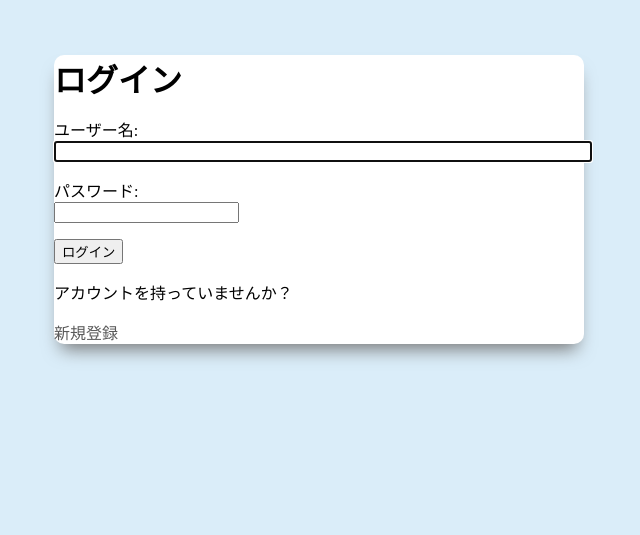
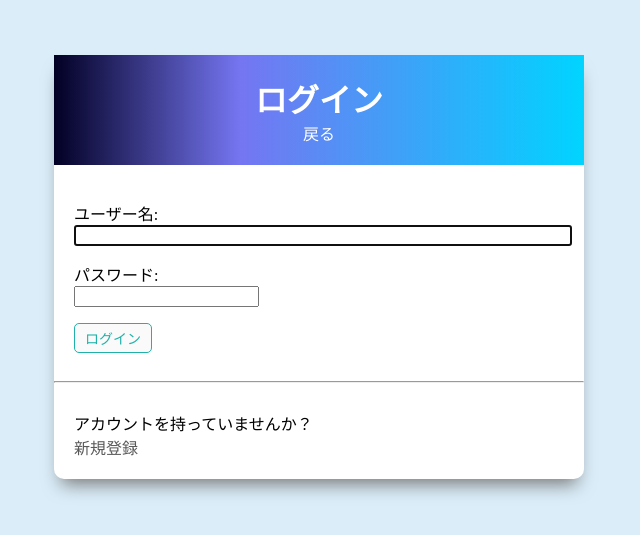
Before and after one commit to t-hirata74/django-todo-project, a Django app: page /login/ in a window 1280 px wide. Shown: the top 535 px of the page, without its empty margins (321-961 px from the left). Run offline with Django 4.2, Linux system fonts and the light colour scheme.

Commit message:
削除とログインのcssスタイリング

```diff
--- a/djangoTodoProject/todoapp/static/css/base.css
+++ b/djangoTodoProject/todoapp/static/css/base.css
@@ -117,3 +117,12 @@ input[type="text"],
 textarea {
   width: 100%;
 }
+
+.accountWrapper {
+  padding: 20px;
+}
+
+.accountWrapper p {
+  margin: 0px;
+  padding: 0px;
+}
--- a/djangoTodoProject/todoapp/templates/todoapp/login.html
+++ b/djangoTodoProject/todoapp/templates/todoapp/login.html
@@ -1,13 +1,21 @@
 {% extends 'todoapp/base.html' %}
 {% block content %}
-<h1>ログイン</h1>
 
-<form method="POST">
+<div class="header">
+  <h1>ログイン</h1>
+  <a href="{% url 'tasks' %}" style="color:white">戻る</a>
+</div>
+
+<form method="POST" method="POST" style="padding: 20px">
   {% csrf_token %}
   {{ form.as_p }}
-  <input type="submit" value="ログイン" />
+  <input type="submit" value="ログイン" class="searchButton" />
 </form>
 
-<p>アカウントを持っていませんか？</p>
-<a href="{% url 'register' %}">新規登録</a>
+<hr/>
+
+<div class="accountWrapper">
+  <p>アカウントを持っていませんか？</p>
+  <a href="{% url 'register' %}">新規登録</a>
+</div>
 {% endblock content %}
```
Also changed, not shown: djangoTodoProject/todoapp/templates/todoapp/task_confirm_delete.html (+6 -1 lines).
